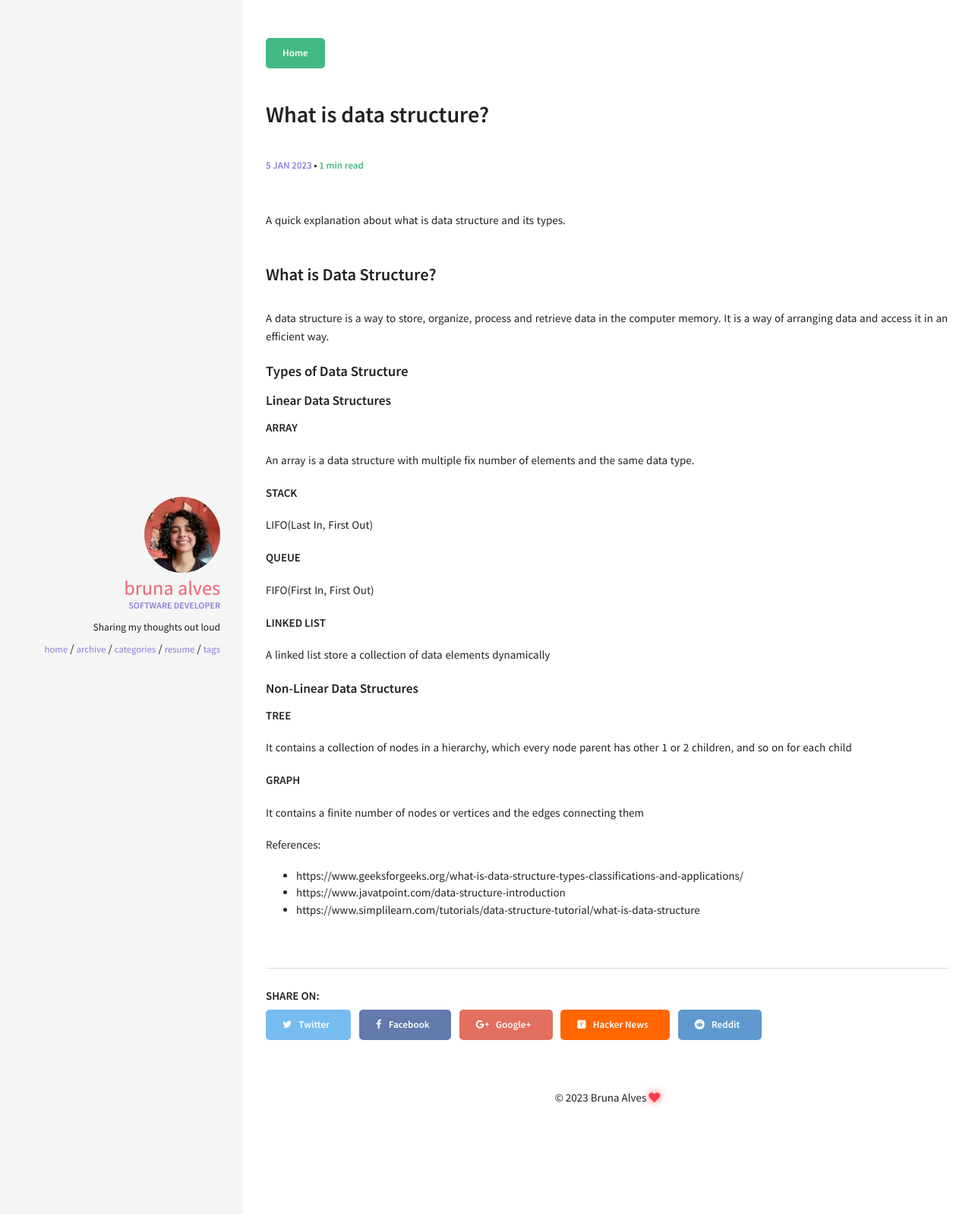
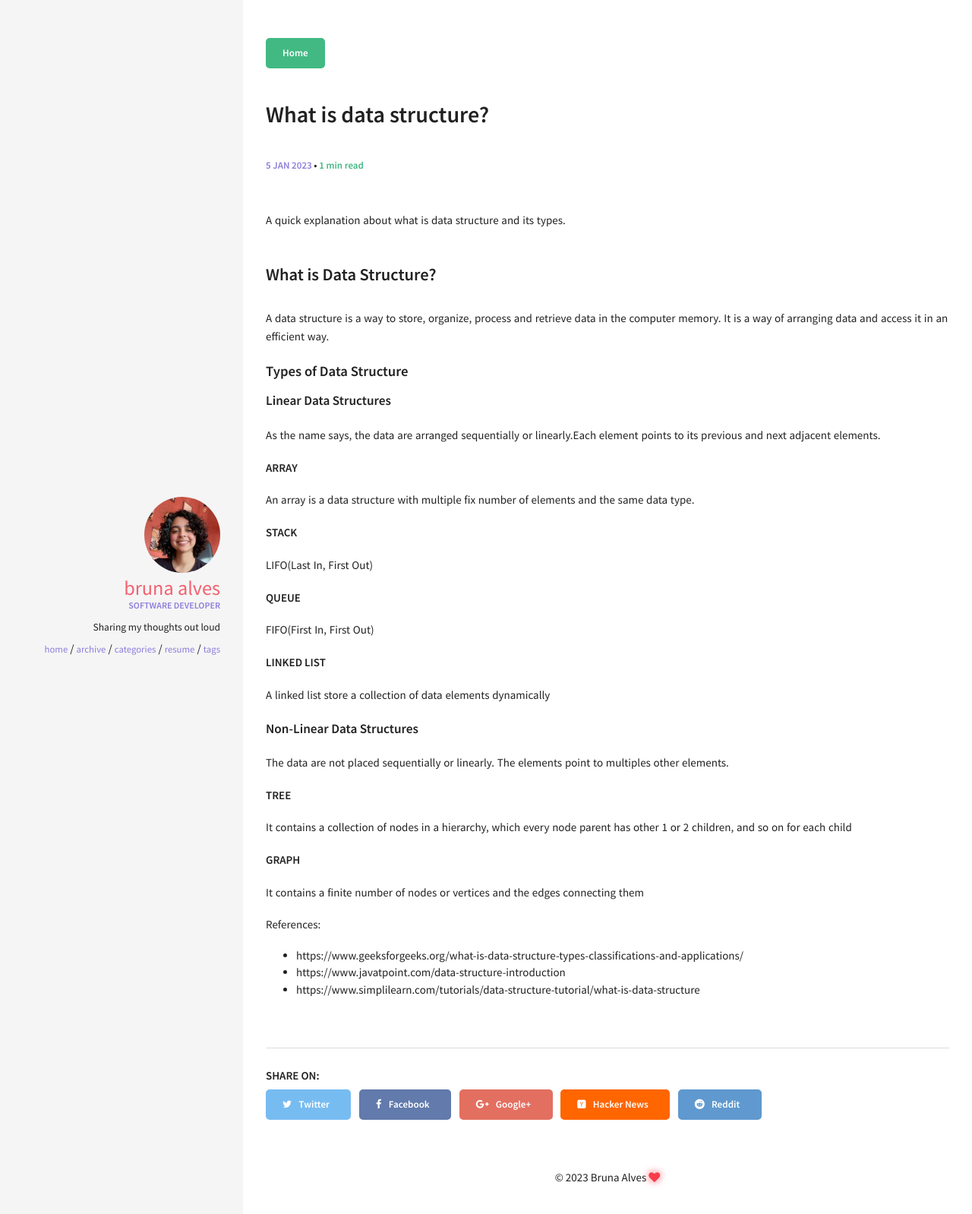
Before and after one commit to BrunaAlves/brunaalves.github.io, a Jekyll site: the page built from _posts/2023-01-05-what-is-data-structure.md, in a window 1280 px wide. Shown: the top 1598 px of the page at 76% size. Built offline with Jekyll 4.4.1, drawn with Linux system fonts in a browser that asks for light colours.

Commit message:
Add brief linear and non-linear info

```diff
--- a/_posts/2023-01-05-what-is-data-structure.md
+++ b/_posts/2023-01-05-what-is-data-structure.md
@@ -17,6 +17,7 @@ A data structure is a way to store, organize, process and retrieve data in the c
 #### Types of Data Structure
 
 ##### Linear Data Structures
+As the name says, the data are arranged sequentially or linearly.Each element points to its previous and next adjacent elements.
 
 ###### Array
 An array is a data structure with multiple fix number of elements and the same data type.
@@ -31,6 +32,7 @@ FIFO(First In, First Out)
 A linked list store a collection of data elements dynamically
 
 ##### Non-Linear Data Structures
+The data are not placed sequentially or linearly. The elements point to multiples other elements.
 
 ###### Tree
 It contains a collection of nodes in a hierarchy, which every node parent has other 1 or 2 children, and so on for each child
```
Also changed, not shown: 2 other files.
